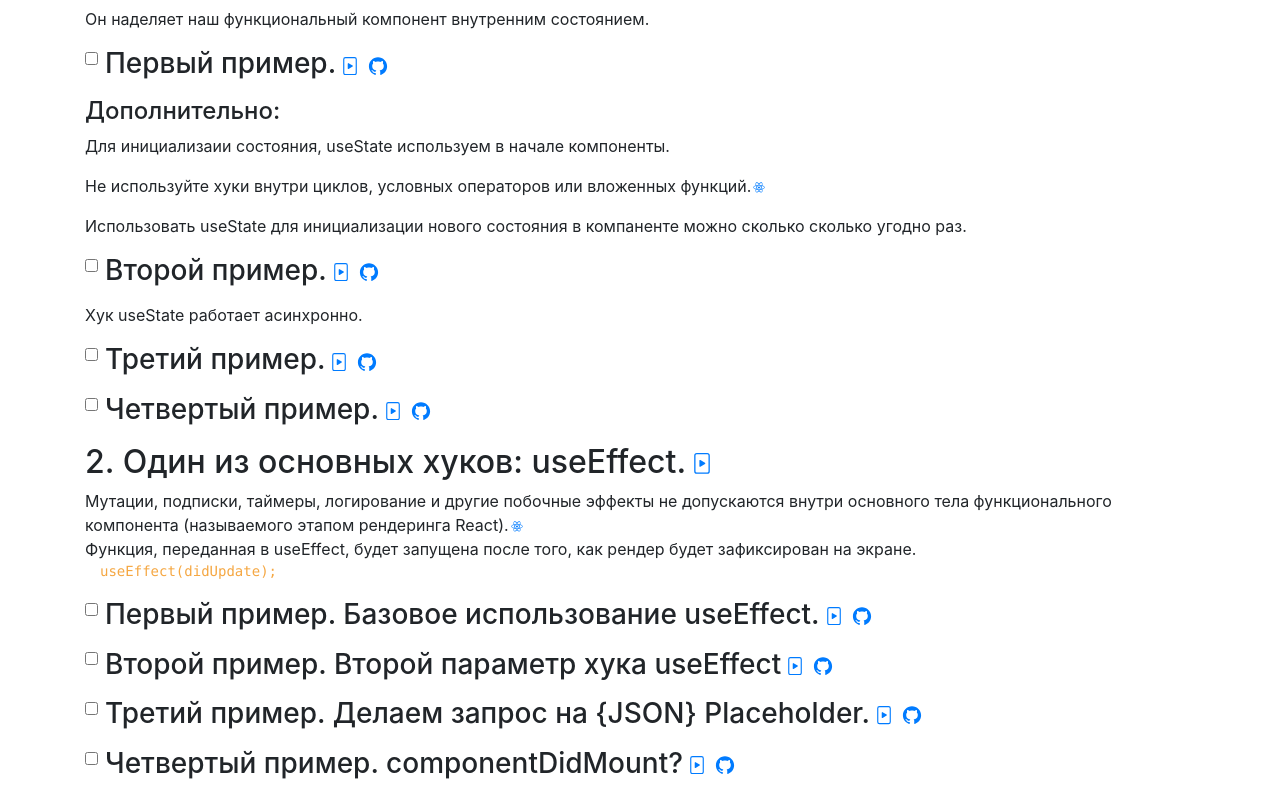
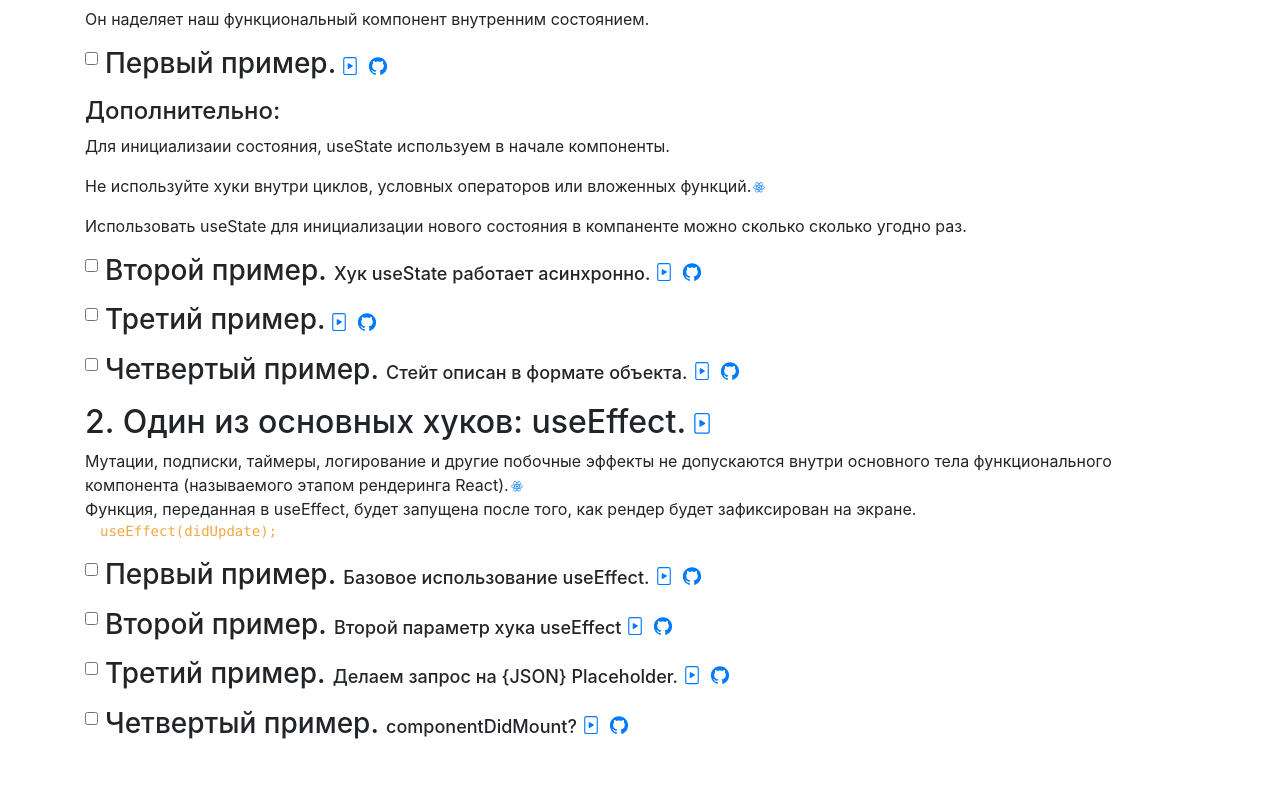
Before and after one commit to AVL68/react_hooks_compendium, a React (Create React App) app: page / in a window 1280 px wide. Shown: the part 287-1083 px from the top of the page. After the commit the page ends 1043 px from the top, so only its background shows below. Built offline with nearby package versions, Linux system fonts and the light colour scheme.

Commit message:
Lesson02. Рефакторинг 4 примера. Общий дизайн.

```diff
--- a/src/Lesson01/L01_listOfContent.js
+++ b/src/Lesson01/L01_listOfContent.js
@@ -47,11 +47,11 @@ export const L01_listOfContent = () => {
       <HeaderForExampl
         seeExampl={seeExampl02}
         setSeeExampl={setSeeExampl02}
-        label="Второй пример."
+        label="Второй пример. "
+        labelAdd="Хук useState работает асинхронно."
         WVLFSecond={741}
         GHFile="https://github.com/AVL68/react_hooks_compendium/blob/master/src/Lesson01/L01_02_CounterAsynchronousExample.js"
       />
-      <p>Хук useState работает асинхронно. </p>
 
       {seeExampl02 ? (
         <>
@@ -96,7 +96,8 @@ export const L01_listOfContent = () => {
       <HeaderForExampl
         seeExampl={seeExampl04}
         setSeeExampl={setSeeExampl04}
-        label="Четвертый пример."
+        label="Четвертый пример. "
+        labelAdd="Стейт описан в формате объекта."
         WVLFSecond={1083}
         GHFile="https://github.com/AVL68/react_hooks_compendium/blob/master/src/Lesson01/L01_04_StateObject.js"
       />
@@ -104,7 +105,6 @@ export const L01_listOfContent = () => {
       {seeExampl04 ? (
         <>
           <p>
-            Стейт описан в формате объекта:
             <СodeHowText codeText={[`const [state, Setstate] = useState({`, `title: "Счетчик",`, `date: Date.now(), });`]} />
           </p>
 
--- a/src/Lesson02/L02_04_DidMount.js
+++ b/src/Lesson02/L02_04_DidMount.js
@@ -25,30 +25,14 @@ export const L02_04_DidMount = () => {
       .then((json) => setPosts(json));
   }, []);
 
-  useEffect(() => setTotal({ users: users.length, todos: todos.length, posts: posts.length }), [users, todos, posts]);
+  useEffect(() => setTotal({ users: users.length, todos: todos.length, posts: posts.length }), [todos, posts, users]);
+
+  const curentStateResource = (type) => (type === "users" ? [users, setUsers] : type === "todos" ? [todos, setTodos] : type === "posts" ? [posts, setPosts] : [null, null]);
 
   const deleteElement = (type) => {
-    let temporary = [];
-    switch (type) {
-      case "users":
-        temporary = [...users];
-        temporary.splice(0, 1);
-        setUsers(temporary);
-        break;
-      case "todos":
-        temporary = [...todos];
-        temporary.splice(0, 1);
-        setTodos(temporary);
-        break;
-      case "posts":
-        temporary = [...posts];
-        temporary.splice(0, 1);
-        setPosts(temporary);
-        break;
-
-      default:
-        break;
-    }
+    let temporary = [...curentStateResource(type)[0]];
+    temporary.splice(0, 1);
+    curentStateResource(type)[1](temporary);
   };
 
   return (
@@ -68,7 +52,7 @@ export const L02_04_DidMount = () => {
           <button onClick={() => deleteElement(type)} className="btn btn-outline-danger" disabled={total[type] == 0 ? "disabled" : ""}>
             Удалить первый элемент {type}, осталось {total[type]}.
           </button>
-          <pre>{JSON.stringify(type === "users" ? users : type === "todos" ? todos : type === "posts" ? posts : [], null, 2)}</pre>
+          <pre>{JSON.stringify(curentStateResource(type)[0], null, 2)}</pre>
         </div>
       </div>
     </>
--- a/src/Lesson02/L02_listOfContent.js
+++ b/src/Lesson02/L02_listOfContent.js
@@ -17,7 +17,8 @@ export const L02_listOfContent = () => {
       <HeaderForExampl
         seeExampl={seeExampl01}
         setSeeExampl={setSeeExampl01}
-        label="Первый пример. Базовое использование useEffect."
+        label="Первый пример. "
+        labelAdd="Базовое использование useEffect."
         WVLFSecond={1416}
         GHFile="https://github.com/AVL68/react_hooks_compendium/blob/master/src/Lesson02/L02_01_baseUse.js"
       />
@@ -36,7 +37,8 @@ export const L02_listOfContent = () => {
       <HeaderForExampl
         seeExampl={seeExampl02}
         setSeeExampl={setSeeExampl02}
-        label="Второй пример. Второй параметр хука useEffect"
+        label="Второй пример. "
+        labelAdd="Второй параметр хука useEffect"
         WVLFSecond={1661}
         GHFile="https://github.com/AVL68/react_hooks_compendium/blob/master/src/Lesson02/L02_02_secondArgument.js"
       />
@@ -60,7 +62,8 @@ export const L02_listOfContent = () => {
       <HeaderForExampl
         seeExampl={seeExampl03}
         setSeeExampl={setSeeExampl03}
-        label="Третий пример. Делаем запрос на {JSON} Placeholder."
+        label="Третий пример. "
+        labelAdd="Делаем запрос на {JSON} Placeholder."
         WVLFSecond={1738}
         GHFile="https://github.com/AVL68/react_hooks_compendium/blob/master/src/Lesson02/L02_03_FetchPlaceholder.js"
       />
@@ -78,7 +81,8 @@ export const L02_listOfContent = () => {
       <HeaderForExampl
         seeExampl={seeExampl04}
         setSeeExampl={setSeeExampl04}
-        label="Четвертый пример. componentDidMount?"
+        label="Четвертый пример. "
+        labelAdd="componentDidMount?"
         WVLFSecond={1949}
         GHFile="https://github.com/AVL68/react_hooks_compendium/blob/master/src/Lesson02/L02_04_DidMount.js"
       />
--- a/src/common/HeaderForExampl.js
+++ b/src/common/HeaderForExampl.js
@@ -2,13 +2,14 @@ import React from "react";
 import WatchVideoLessonFromSecond from "../common/WatchVideoLessonFromSecond";
 import GitHubFile from "../common/GitHubFile";
 
-export const HeaderForExampl = ({ seeExampl = false, setSeeExampl = null, label = "", WVLFSecond = 0, GHFile = "" }) => {
+export const HeaderForExampl = ({ seeExampl = false, setSeeExampl = null, label = "", labelAdd = "", WVLFSecond = 0, GHFile = "" }) => {
   return (
     <h3>
       <span className="form-group form-check" data-toggle="tooltip" data-placement="bottom" title="Смотреть пример">
         <input checked={seeExampl} onChange={() => setSeeExampl(!seeExampl)} type="checkbox" className="form-check-input" id={GHFile} style={{ cursor: "pointer" }}></input>
         <label className="form-check-label" htmlFor={GHFile} style={{ cursor: "pointer" }}>
           {label}
+          <span style={{ fontSize: 18 }}>{labelAdd}</span>
         </label>
         <WatchVideoLessonFromSecond second={WVLFSecond} />
         <GitHubFile href={GHFile} />
```
